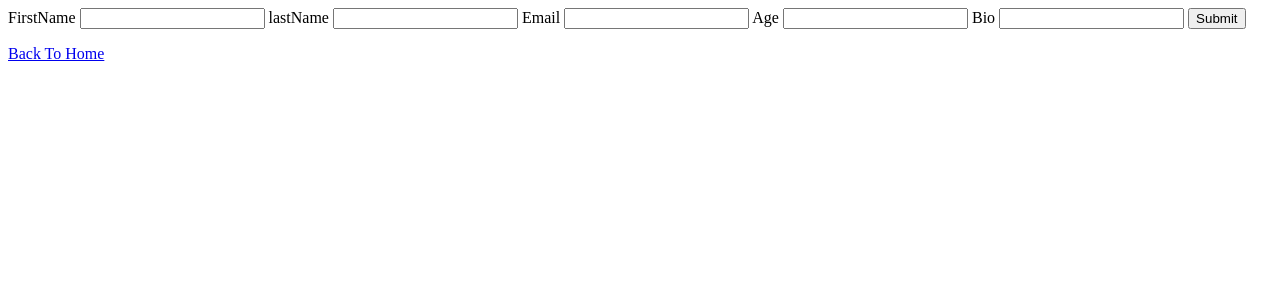
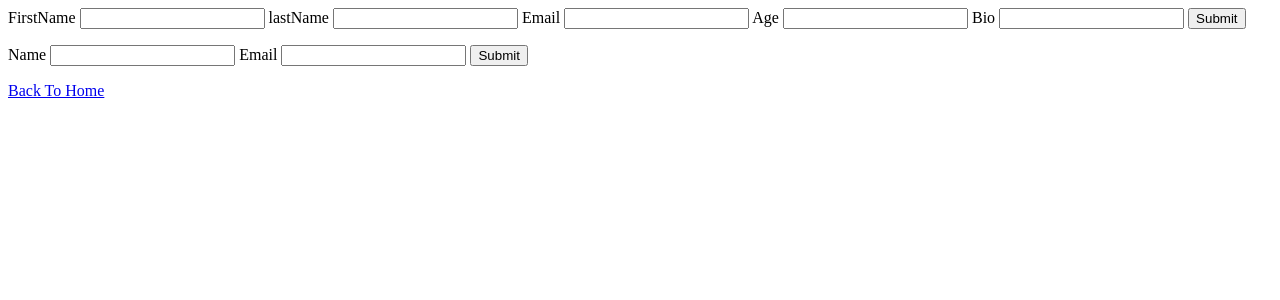
Before and after one commit to sabbir292/Top-Backend, a Node server app: page /create in a window 1280 px wide. Shown: the top 300 px of the page. Run offline with Node 20, Linux system fonts and the light colour scheme.

Commit message:
search-f added

```diff
--- a/gettingStarted/10-formValidation/controllers/userController.js
+++ b/gettingStarted/10-formValidation/controllers/userController.js
@@ -1,3 +1,4 @@
+const { name } = require("ejs")
 const { use } = require("../routes/userRouter")
 const userStorage = require("../storages/userStorage")
 const {body, validationResult} = require("express-validator")
@@ -95,3 +96,14 @@ exports.userDeletePost = (req, res) => {
     userStorage.deleteUser(req.params.id)
     res.redirect("/")
 }
+
+
+exports.userSearchGet = (req, res) => {
+    const {sname, semail} = req.query
+    const user = userStorage.searchUser(sname, semail)
+    console.log(user)
+    res.render("search", {
+        title: "Search Result",
+        user: user
+    })
+}
--- a/gettingStarted/10-formValidation/routes/userRouter.js
+++ b/gettingStarted/10-formValidation/routes/userRouter.js
@@ -10,5 +10,5 @@ userRouter.get("/:id/update", userController.userUpdateGet)
 userRouter.post("/:id/update", userController.userUpdatePost)
 
 userRouter.post("/:id/delete", userController.userDeletePost)
-
+userRouter.get("/search", userController.userSearchGet)
 module.exports = userRouter;
--- a/gettingStarted/10-formValidation/storages/userStorage.js
+++ b/gettingStarted/10-formValidation/storages/userStorage.js
@@ -5,12 +5,32 @@ class UserStorage{
     }
 
     getUsers(){
-        return Object.values(this.storage)
+        return Object.values(this.storage) //object.values converts.object into a array
     }
 
     getUser(id){
-        return this.storage[id]
+        if(id) return this.storage[id]
     }
+
+    searchUser(name, email){
+        const notFoundErr = "User not found with this"
+            console.log(name, email)
+            if (name){
+                const user = Object.values(this.storage).find(user => {
+                    const oldName = user.firstName + " "+ user.lastName
+                    console.log(oldName)
+                  return oldName?.toLowerCase() === name?.toLowerCase()
+                })
+                if(user) return user
+                else return (notFoundErr + 'Name')
+
+            }else{
+                const user = Object.values(this.storage).find(user => user.email?.toLowerCase() === email?.toLowerCase())
+                if(user) return user
+                else return (notFoundErr + 'Email')
+            }
+    }
+
 
     addUser(firstName, lastName, email, age, bio){
         const id = this.id
--- a/gettingStarted/10-formValidation/views/createUser.ejs
+++ b/gettingStarted/10-formValidation/views/createUser.ejs
@@ -20,6 +20,13 @@
 
             <button type="submit">Submit</button>
         </form>
+        <form action="/search" method="get">
+            <label for="sname">Name</label>
+            <input type="text" name="sname" id="sname">
+            <label for="semail">Email</label>
+            <input type="email" name="semail" id="semail">
+            <button type="submit">Submit</button>
+        </form>
         <a href="/">Back To Home</a>
     </main>
 </body>
```
Also changed, not shown: gettingStarted/10-formValidation/views/search.ejs (added, +14 -0 lines).
